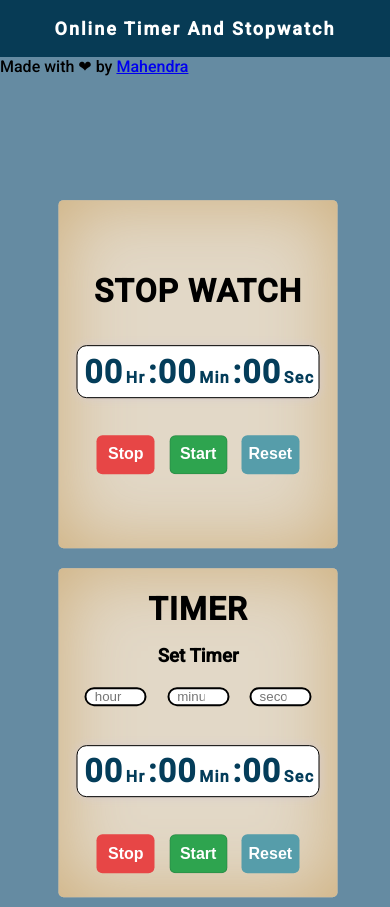
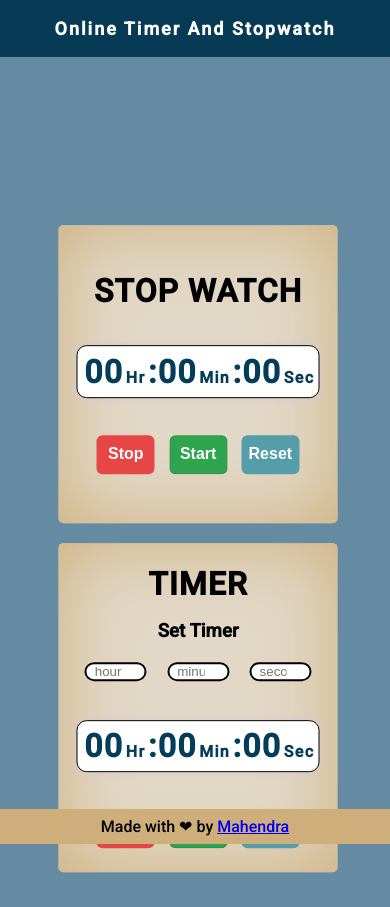
Before and after one commit to Mahendra5495/CodeClause_Project2, a plain HTML site: page index.html in a window 390 px wide. After the commit the page ends 882 px from the top, so only its background shows below. Drawn offline with Linux system fonts and the light colour scheme.

Commit message:
Some changes in media queries

```diff
--- a/style.css
+++ b/style.css
@@ -126,6 +126,17 @@ h3 {
   margin: 10px 0;
   text-align: center;
 }
+footer{
+  position: fixed;
+  width: 100%;
+  margin-top: 15px;
+  height: 35px;
+  background-color: #ceaf7c;
+  bottom: 0;
+  display: flex;
+  justify-content: center;
+  align-items: center;
+}
 @media screen and (max-width: 1080px) {
   .nav-bar {
     padding: 8px 0;
@@ -135,6 +146,14 @@ h3 {
     padding: 10px 0;
   }
   .main {
+    top: 50%;
+  }
+}
+@media screen and (max-width: 390px) {
+  .main {
     top: 65%;
   }
+  .stopwatch{
+    padding: 25px 0;
+  }
 }
```
